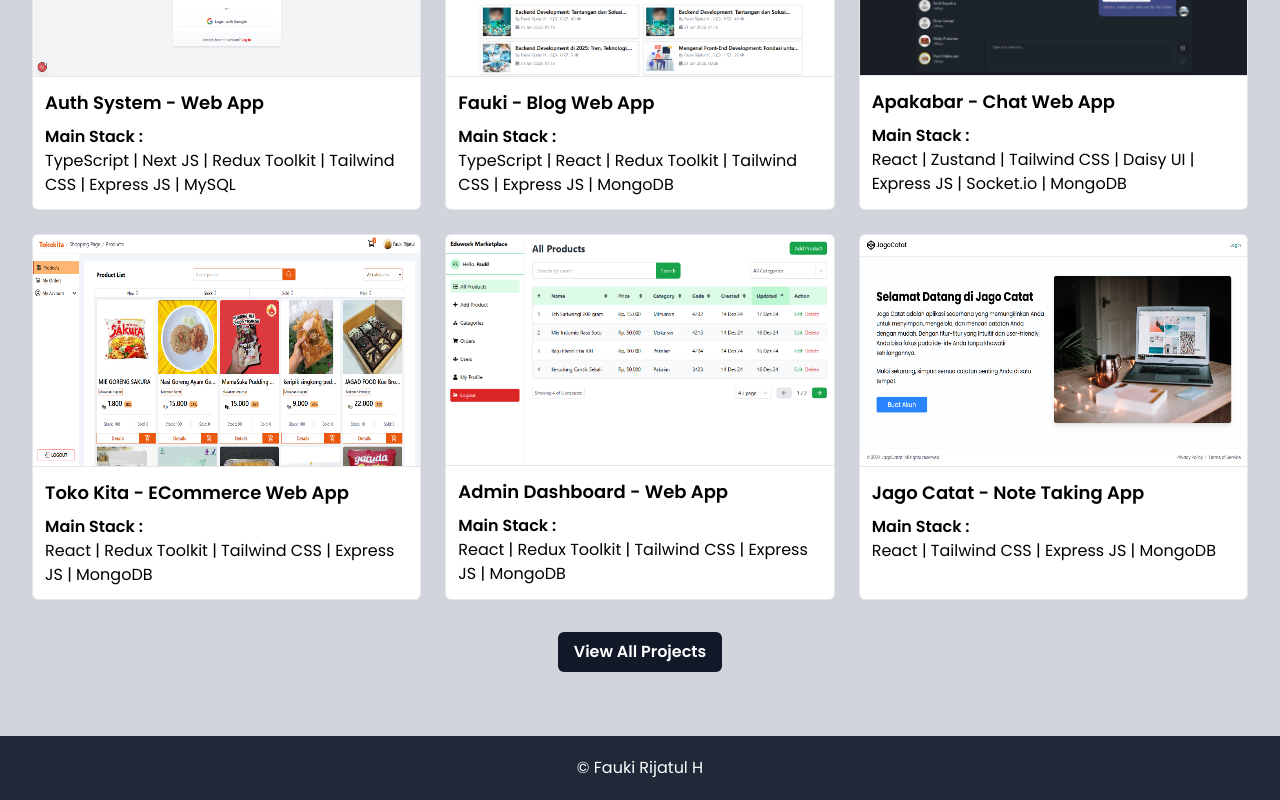
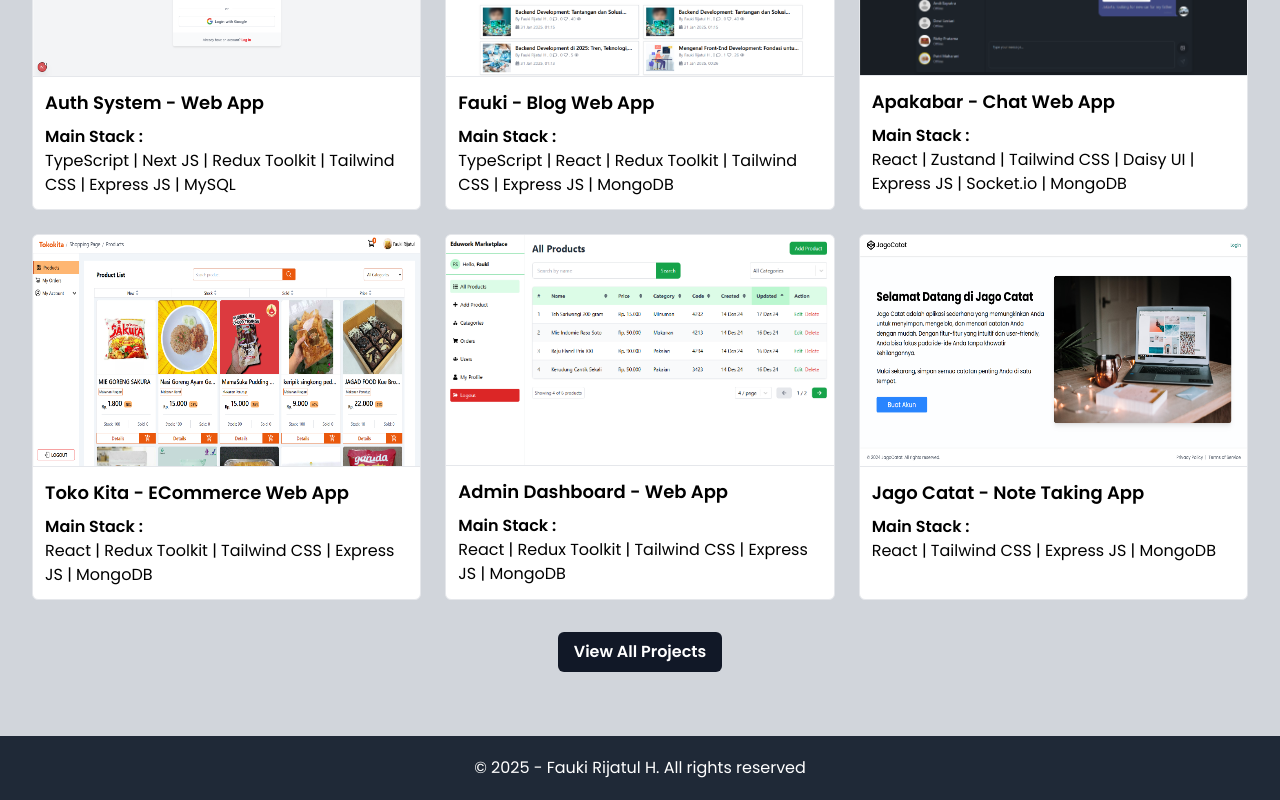
Before and after one commit to faukiofficial/faukirijatul, a React (Vite) app: page / in a window 1280 px wide. Shown: the part 2400-3200 px from the top of the page. Built offline with nearby package versions, Linux system fonts and the light colour scheme.

Commit message:
Update footer

```diff
--- a/src/components/Footer.jsx
+++ b/src/components/Footer.jsx
@@ -3,9 +3,11 @@ import { Link } from "react-router-dom";
 const Footer = () => {
   return (
     <footer className="bg-gray-800 text-white text-center h-16 flex items-center justify-center">
-      <Link className="hover:underline" to="/">
-        &copy; Fauki Rijatul H{" "}
+      <span>&copy; {new Date().getFullYear()} -</span>
+      <Link className="hover:underline ml-1" to="/">
+        Fauki Rijatul H
       </Link>
+      <span>. All rights reserved</span>
     </footer>
   );
 };
```
